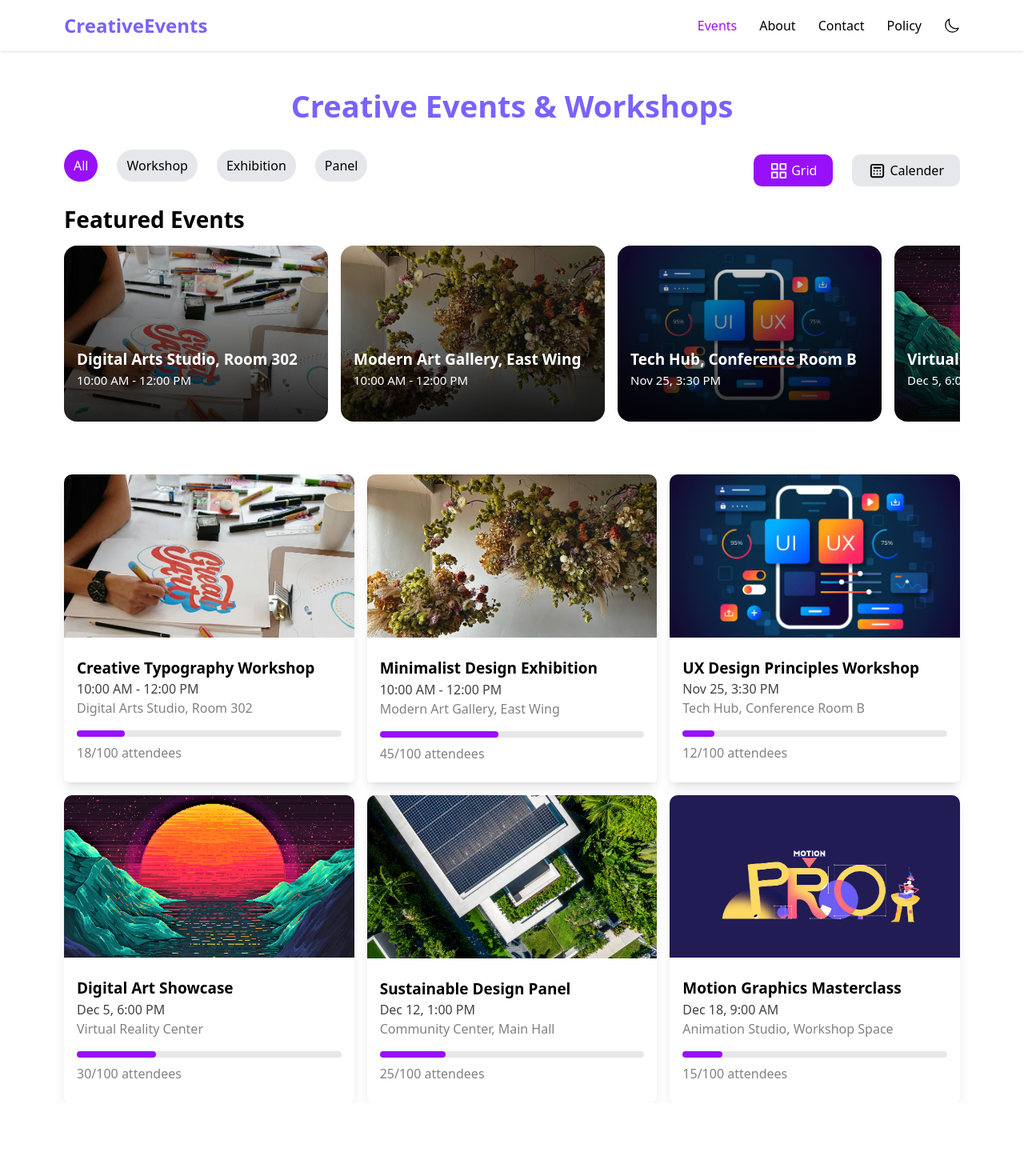
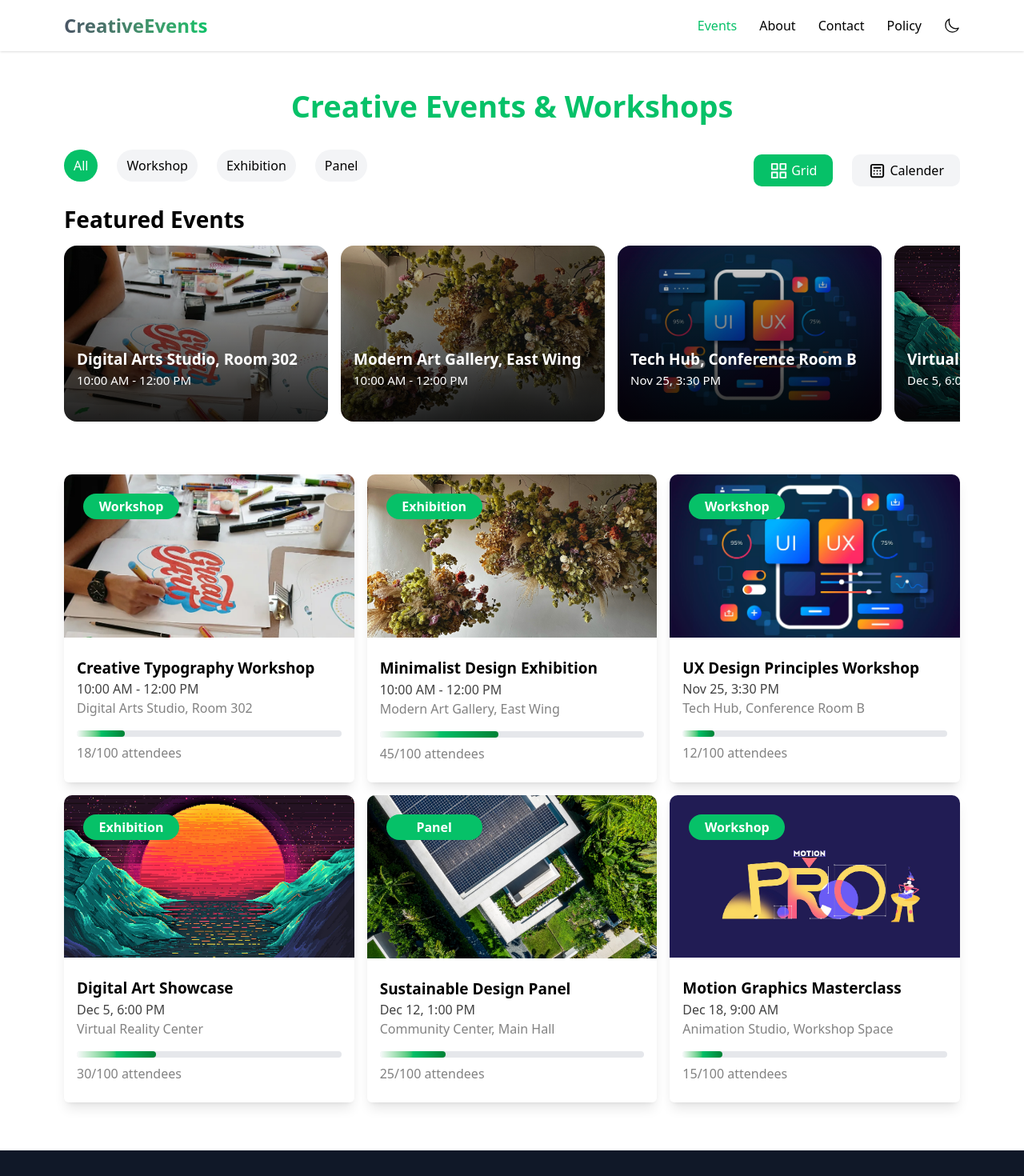
Before and after one commit to Chris-Codex/Events, a React (Vite) app in the folder creative-event/: page / in a window 1280 px wide. Shown: the top 1470 px of the page at 80% size. Before the commit the page ends 1378 px from the top, so only its background shows below. Built offline with nearby package versions, Linux system fonts and the light colour scheme.

Commit message:
Implemented a reusable modal component

```diff
--- a/creative-event/src/components/EventsCard.jsx
+++ b/creative-event/src/components/EventsCard.jsx
@@ -1,22 +1,35 @@
 import React, { useState } from 'react'
 import { events } from '../util/menuItems'
+import MainEventsModal from './MainEventsModal'
 
 
 const EventsCard = () => {
-    const [data, setData] = useState(events)
+    const [active, setActive] = useState(null)
+    const [modals, setModals] = useState(false);
+
+    const handleModal = (index) => {
+        setActive(index)
+        setModals((prev) => !prev)
+    }
+
+    console.log(active)
 
   return (
-    <section className='grid grid-cols-1 px-6 sm:px-20 md:grid-cols-2 lg:grid-cols-3 w-full mt-15 gap-4 '>
-         {data.map((item) => {
+    <>
+        <section className='relative grid grid-cols-1 px-6 sm:px-20 md:grid-cols-2 lg:grid-cols-3 w-full mt-15 mb-15 gap-4 '>
+            {events.map((item, index) => {
                 return (
-                <div className='w-full rounded-md shadow-lg' key={item.id}>
+                    <div className='relative cursor-pointer w-full rounded-md shadow-lg' key={item.id} onClick={() => handleModal(index)}>
+                        <div className='absolute flex justify-center items-center rounded-[100px] inset-0 z-90 m-6 text-[#fff] bg-[#06c168] to-green-700 w-30 h-8 font-[600]'>
+                            {item.category}
+                        </div>
                         <img src={item.image} className='w-full aspect-video object-cover rounded-tl-[10px] rounded-tr-[10px] object-fit' alt='image' />
                         <div className='px-4 py-6'>
                             <h1 className='text-[19px] font-bold'>{item.name}</h1>
                             <p className='text-[#424242]'>{item.time}</p>
                             <p className='text-[#828282] pb-4'>{item.sub_title}</p>
                             <div className='relative w-full h-2 rounded-[100px] bg-gray-200'>
-                            <div className='w-full text-[#fff] h-2 rounded-[100px] bg-purple-600' style={{ width: `${(item.attendees / 100) * 100}%`}}></div>
+                                <div className='w-full text-[#fff] h-2 rounded-[100px] bg-gradient-to-r from-gray-50 via-[#06c168] to-green-700' style={{ width: `${(item.attendees / 100) * 100}%`}}></div>
                             </div>
                             <p className='text-[#828282] mt-2'>{item.attendees}/{100} attendees</p>
                         </div>
@@ -24,6 +37,9 @@ const EventsCard = () => {
                 )
             })}
         </section>
+
+        {events && active !== null && <MainEventsModal items={events[active]} modal={modals} setModal={setModals} />}
+    </>
   )
 }
 
--- a/creative-event/src/components/EventsInfoModal.jsx
+++ b/creative-event/src/components/EventsInfoModal.jsx
@@ -1,5 +1,5 @@
 import React from 'react'
-import feature_1 from "../assets/images/ft-1.jpg"
+
 
 const EventsInfoModal = ({ modal, setModal, items}) => {
     const score = parseInt(items.attendees);
@@ -9,10 +9,10 @@ const EventsInfoModal = ({ modal, setModal, items}) => {
   return (
     <>
         {modal &&
-            <div className='fixed inset-0 z-50  flex items-center justify-center bg-opacity-1'>
+            <div className='fixed inset-0 z-[999]  flex items-center justify-center bg-opacity-1'>
                 <div className='z-50 bg-white w-full max-w-[1110px] h-90 rounded-md  shadow-md flex justify-between'>
-                    <div className='relative w-full max-w-[50%] rounded-md object-contain' style={{ backgroundImage: `url(${items.image})`}}>
-                        <div className='flex justify-center items-center text-[#fff] font-[600] m-5 bg-[#7B61FF] w-30 h-8 rounded-[100px]'>
+                    <div className='relative w-full max-w-[50%] rounded-md bg-cover bg-center' style={{ backgroundImage: `url(${items.image})`}}>
+                        <div className='flex justify-center items-center text-[#fff] font-[600] m-5 bg-gradient-to-r from-gray-200 to-[#06C168] w-30 h-8 rounded-[100px]'>
                             {items.category}
                         </div>
                     </div>
@@ -25,13 +25,13 @@ const EventsInfoModal = ({ modal, setModal, items}) => {
                         <span className='text-[#424242]'>{items.time}</span>
                         <p className='text-[#828282]'>{items.sub_title}</p>
                         <div className='text-[#424242] flex items-center w-full h-2 mt-4 bg-gray-200 rounded-full overflow-hidden'>
-                            <div className='bg-purple-600 text-purple-600' style={{ width: `${percent}%`}}>
+                            <div className='bg-gradient-to-r from-gray-50 via-[#06c168] to-green-700' style={{ width: `${percent}%`}}>
                                 {score / maxScore}
                             </div>
                         </div>
                         <p className='text-[#828282] mt-2'>{score}/100 attendees</p>
                         <p className='mt-6 text-[#424242]'>{items.description}</p>
-                        <div className='w-full h-13 font-[600] rounded-md mt-8 flex text-[#fff] items-center justify-center bg-[#7B61FF]'>
+                        <div className='w-full h-13 font-[600] rounded-md mt-8 flex text-[#fff] items-center justify-center bg-[#06c168]'>
                             RSVP Now
                         </div>
                     </div>
--- /dev/null
+++ b/creative-event/src/components/Footer.jsx
@@ -0,0 +1,14 @@
+import React from 'react'
+
+const Footer = () => {
+  return (
+    <section className='w-full bg-gray-900 h-90 grid grid-cols-4 text-[#fff] p-20'>
+        <div className=''>One</div>
+        <div className=''>One</div>
+        <div className=''>One</div>
+        <div className=''>One</div>
+    </section>
+  )
+}
+
+export default Footer
--- a/creative-event/src/components/Header.jsx
+++ b/creative-event/src/components/Header.jsx
@@ -11,14 +11,14 @@ const Header = () => {
 
   return (
     <header className='flex justify-between items-center px-5 sm:px-20 w-full h-16 shadow-sm'>
-        <h1 className='text-[#7B61FF] text-2xl font-bold'>CreativeEvents</h1>
+        <h1 className='bg-gradient-to-r from-gray-600 to-[#06c168] bg-clip-text text-transparent text-2xl font-bold'>CreativeEvents</h1>
         <nav className='hidden lg:block'>
             <ul className='flex gap-7 items-center'>
               {menuItems.map((item) => {
                 return (
                   <li key={item.id}
                       onClick={() => setActiveIndex(item.id)}
-                      className={`cursor-pointer ${activeIndex === item.id ? "text-purple-600" : ""}`}
+                      className={`cursor-pointer ${activeIndex === item.id ? "text-[#06c168]" : ""}`}
                   >
                     {item.value}
                   </li>
--- a/creative-event/src/components/MainEventsModal.jsx
+++ b/creative-event/src/components/MainEventsModal.jsx
@@ -1,15 +1,36 @@
 import React from 'react'
-import feature_1 from "../assets/images/ft-1.jpg"
+
 
 const MainEventsModal = ({ modal, setModal, items}) => {
-    const score = parseInt(items.attendees);
-    const maxScore = 100
-    const percent = (score / maxScore) * 100;
 
   return (
-    <div className=''>
-        smgfskgk
-    </div>
+    <>
+      {modal && (
+        <div className='fixed inset-0 z-90 flex justify-center items-center rounded-md'>
+          <div className='flex justify-between w-full max-w-[1110px] h-140 shadow-md bg-[#fff]'>
+                <div className='relative w-full rounded-tl-md rounded-bl-md bg-cover bg-center  bg-no-repeat' style={{ backgroundImage: `url(${items ? items.image : ""})`}}>
+                  <div className='absolute flex justify-center items-center rounded-[100px] inset-0 z-90 m-6 text-[#fff] bg-gradient-to-r from-gray-50 via-[#06c168] to-green-700 w-30 h-8 font-[600]'>
+                    {items.category}
+                  </div>
+                </div>
+
+                <div className='relative w-full p-8'>
+                  <div onClick={() => setModal(false)} className='absolute cursor-pointer flex items-center justify-center rounded-[50px] font-bold shadow w-10 h-10 right-6'>X</div>
+                  <h2 className='text-[27px] font-bold'>{items.name}</h2>
+                  <span className='text-[#424242]'>{items.time}</span>
+                  <p className='text-[#828282]'>{items.sub_title}</p>
+                  <div className='relative w-full h-2 rounded-[100px] bg-gray-200 mt-5'>
+                      <div className='w-full text-[#fff] h-2 rounded-[100px] bg-gradient-to-r from-gray-50 via-[#06c168] to-green-700' style={{ width: `${(items.attendees / 100) * 100}%`}}></div>
+                  </div>
+                  <p className='text-[#828282] mt-2'>{items.attendees}/{100} attendees</p>
+                  <p className='text-[#424242] pt-6'>{items.description}</p>
+
+                  <div className='w-full h-13 font-[600] rounded-md mt-8 flex text-[#fff] items-center justify-center bg-[#06c168]'>RSVP Now</div>
+                </div>
+            </div>
+        </div>
+      )}
+    </>
   )
 }
 
--- a/creative-event/src/pages/Home.jsx
+++ b/creative-event/src/pages/Home.jsx
@@ -4,6 +4,7 @@ import NavDropdown from '../components/NavDropdown'
 import { cardMenuItems, subMenuicons, events } from '../util/menuItems'
 import EventsInfoModal from '../components/EventsInfoModal'
 import EventsCard from '../components/EventsCard'
+import Footer from '../components/Footer'
 
 
 
@@ -30,7 +31,7 @@ const Home = () => {
 
             <main className='px-5 sm:px-20'>
                 <section>
-                    <h1 className='text-[#7B61FF] text-[23px] font-bold text-center pt-10  sm:text-[38px]'>Creative Events & Workshops</h1>
+                    <h1 className='text-[#06c168] text-[23px] font-bold text-center pt-10  sm:text-[38px]'>Creative Events & Workshops</h1>
                     <div className='grid sm:flex justify-between items-center mt-10 sm:mt-5'>
                         <div className=''>
                             <ul className='flex gap-3 sm:gap-6'>
@@ -39,8 +40,8 @@ const Home = () => {
                                         <li key={item.id}
                                             onClick={() => setActiveIndex(item.id)}
                                             className={`cursor-pointer ${activeIndex === item.id ?
-                                                "flex items-center bg-purple-600 text-[#fff] pt-2 pb-2 px-1 rounded-[100px] sm:bg-purple-600 text-[#fff] px-3 rounded-[100px]" :
-                                                "bg-gray-200 text-[#000] pt-2 pb-2 px-3 rounded-[100px]"}`}
+                                                "flex items-center bg-[#06c168] text-[#fff] pt-2 pb-2 px-1 rounded-[100px] sm:bg-[#06c168] text-[#fff] px-3 rounded-[100px]" :
+                                                "bg-gray-100 text-[#000] pt-2 pb-2 px-3 rounded-[100px] hover:bg-gray-200"}`}
                                         >
                                             {item.value}
                                         </li>
@@ -53,7 +54,7 @@ const Home = () => {
                                 const Iconcomponent = icon.icon;
                                 return (
                                     <div
-                                        className={`flex items-center gap-1 cursor-pointer ${activeIndex_ === index ? "bg-purple-600 text-[#fff] pt-2 pb-2 px-5 rounded-[10px]" : "bg-gray-200 text-[#000] pt-2 pb-2 px-5 rounded-[10px]"}`}
+                                        className={`flex items-center gap-1 cursor-pointer ${activeIndex_ === index ? "bg-[#06c168] text-[#fff] pt-2 pb-2 px-5 rounded-[10px]" : "bg-gray-100 text-[#000] pt-2 pb-2 px-5 rounded-[10px] hover:bg-gray-200"}`}
                                         key={index}
                                         onClick={() => setActiveIndex_(index)}
                                     >
@@ -99,6 +100,7 @@ const Home = () => {
         </section>
 
         <EventsCard items={events} />
+        <Footer />
     </main>
   )
 }
```
Lines whose indentation alone changed are shown as unchanged.
